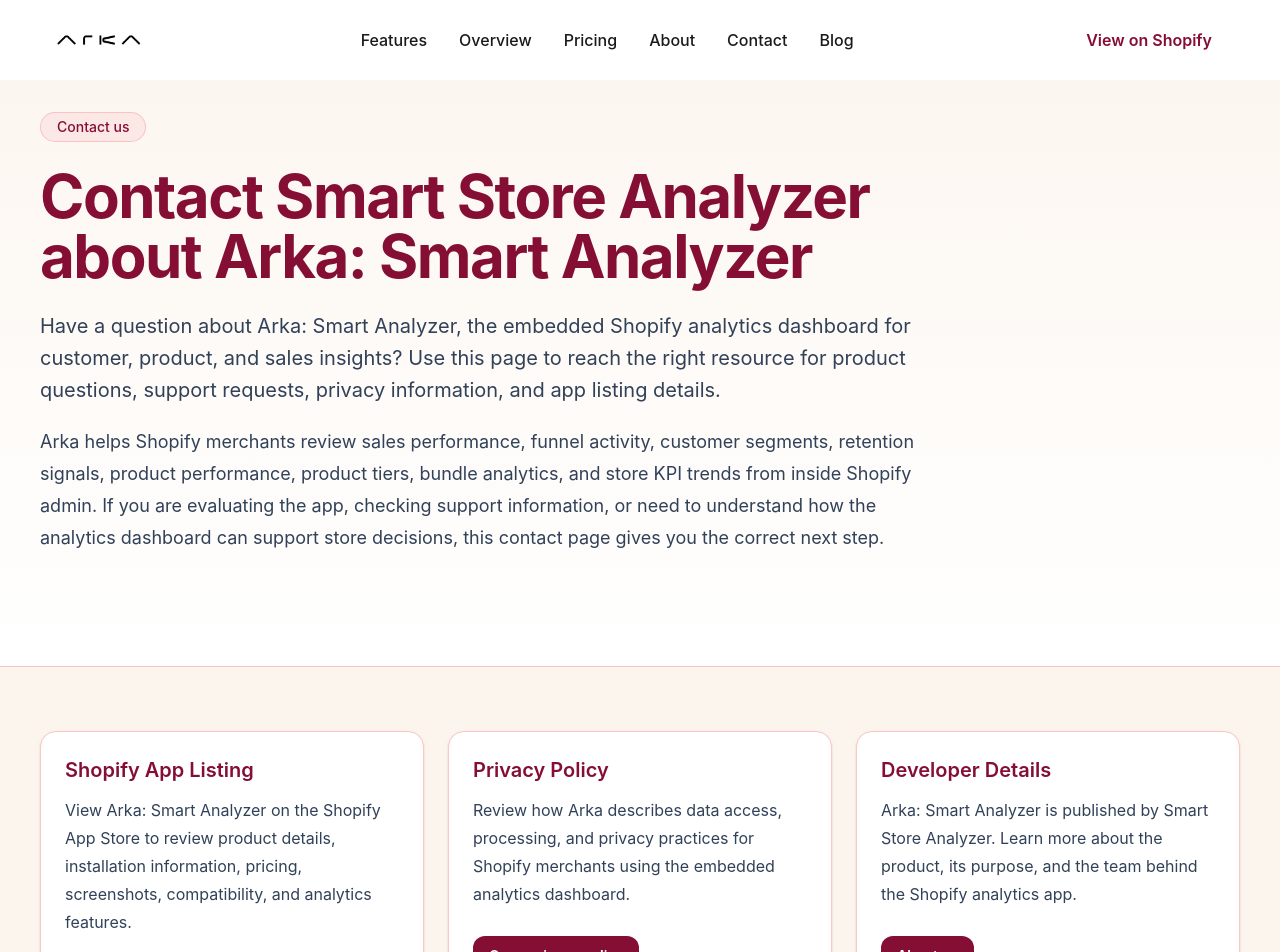
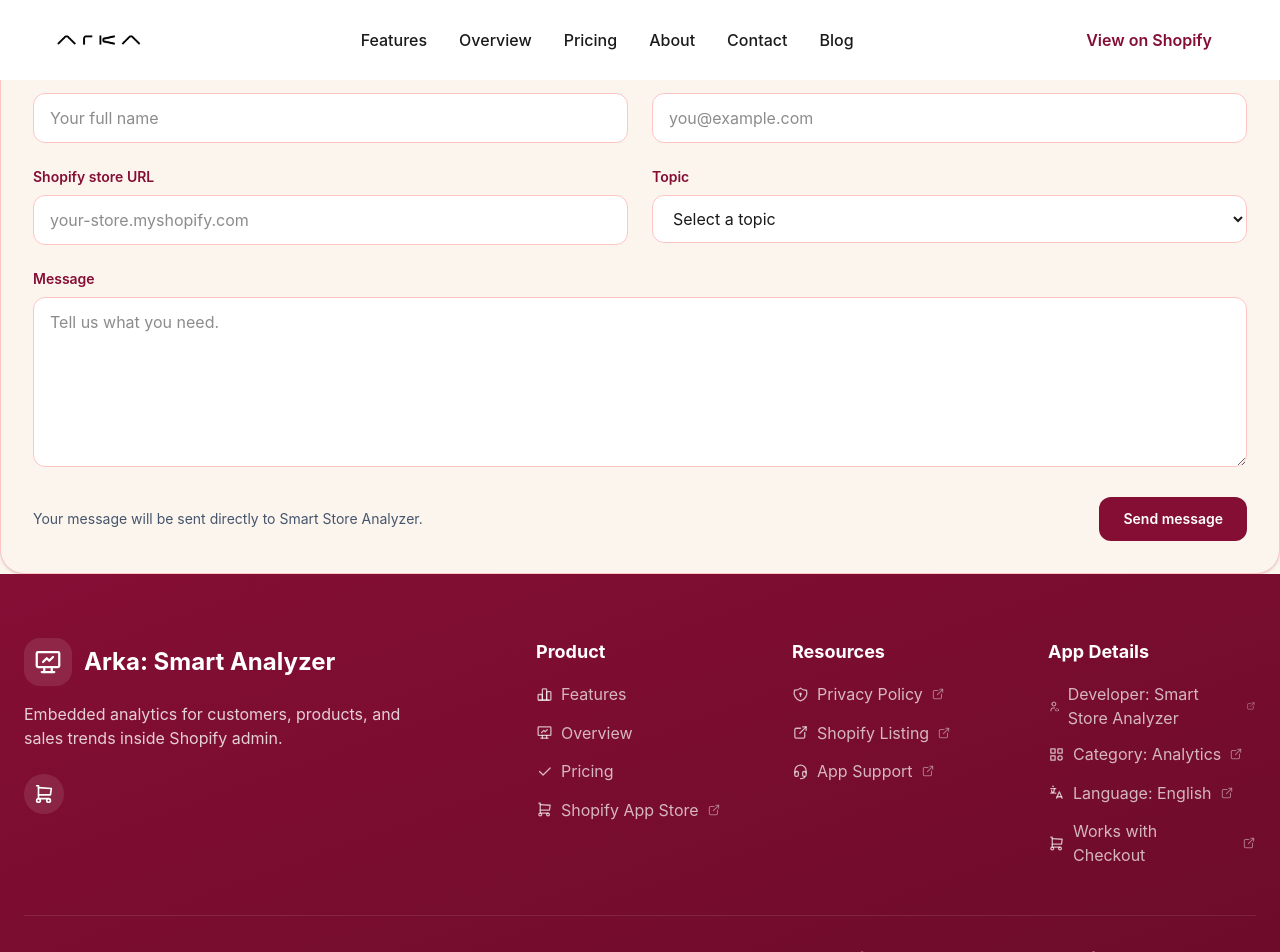
Before and after one commit to zaris-ai/web_landing_page, a Next.js app: page /contact in a window 1280 px wide. Shown: the top 952 px of the page. Built offline with nearby package versions, Linux system fonts and the light colour scheme.

Commit message:
add contact form

```diff
--- a/app/contact/page.tsx
+++ b/app/contact/page.tsx
@@ -1,217 +1,168 @@
-import type { Metadata } from 'next';
-import Link from 'next/link';
+'use client';
 
-import Reveal from '@/components/Reveal';
-import ContactForm from '@/components/ContactForm';
+import React, { useState } from 'react';
 
-export const metadata: Metadata = {
-  title: 'Contact Us | Arka: Smart Analyzer',
-  description:
-    'Contact Smart Store Analyzer for Arka: Smart Analyzer support, Shopify analytics questions, privacy resources, and app listing information.',
-  alternates: {
-    canonical: '/contact',
-  },
-};
+const CONTACT_WEBHOOK_URL =
+  'https://zarisdevelopers.app.n8n.cloud/webhook/contact-form';
 
-const contactCards = [
-  {
-    title: 'Shopify App Listing',
-    body: 'View Arka: Smart Analyzer on the Shopify App Store to review product details, installation information, pricing, screenshots, compatibility, and analytics features.',
-    ctaLabel: 'Open listing',
-    ctaHref: 'https://apps.shopify.com/arka-smart-analyzer',
-  },
-  {
-    title: 'Privacy Policy',
-    body: 'Review how Arka describes data access, processing, and privacy practices for Shopify merchants using the embedded analytics dashboard.',
-    ctaLabel: 'Open privacy policy',
-    ctaHref: 'https://api.arkaanalyzer.com/privacy-policy',
-  },
-  {
-    title: 'Developer Details',
-    body: 'Arka: Smart Analyzer is published by Smart Store Analyzer. Learn more about the product, its purpose, and the team behind the Shopify analytics app.',
-    ctaLabel: 'About us',
-    ctaHref: '/about',
-  },
-];
+export default function ContactForm() {
+  const [isSubmitting, setIsSubmitting] = useState(false);
+  const [status, setStatus] = useState<'idle' | 'success' | 'error'>('idle');
 
-const inquiryTypes = [
-  {
-    title: 'Product questions',
-    body: 'Ask about customer segmentation, retention insights, product performance, sales trends, funnel views, store KPIs, or how Arka fits into your Shopify workflow.',
-  },
-  {
-    title: 'Support requests',
-    body: 'Contact us if you need help understanding the app listing, reviewing setup information, checking available resources, or finding the correct support channel.',
-  },
-  {
-    title: 'Business inquiries',
-    body: 'Reach out for partnership, marketplace, or product-related questions connected to Smart Store Analyzer and Arka: Smart Analyzer.',
-  },
-];
+  const handleSubmit = async (e: React.FormEvent<HTMLFormElement>) => {
+    e.preventDefault();
 
-export default function ContactPage() {
+    const form = e.currentTarget;
+    const formData = new FormData(form);
+
+    const payload = {
+      fullName: formData.get('fullName'),
+      email: formData.get('email'),
+      storeUrl: formData.get('storeUrl'),
+      topic: formData.get('topic'),
+      message: formData.get('message'),
+      source: 'Arka Contact Page',
+    };
+
+    try {
+      setIsSubmitting(true);
+      setStatus('idle');
+
+      const response = await fetch(CONTACT_WEBHOOK_URL, {
+        method: 'POST',
+        headers: {
+          'Content-Type': 'application/json',
+        },
+        body: JSON.stringify(payload),
+      });
+
+      if (!response.ok) {
+        throw new Error('Failed to send message');
+      }
+
+      setStatus('success');
+      form.reset();
+    } catch (error) {
+      console.error(error);
+      setStatus('error');
+    } finally {
+      setIsSubmitting(false);
+    }
+  };
+
   return (
-    <main className="min-h-screen bg-[#FCF5EE] text-slate-900">
-      <section className="border-b border-[#FFC4C4] bg-gradient-to-b from-[#FCF5EE] to-white">
-        <div className="mx-auto max-w-7xl px-6 py-20 md:px-10 md:py-28">
-          <div className="max-w-4xl">
-            <Reveal>
-              <span className="inline-flex rounded-full border border-[#EE6983]/30 bg-[#EE6983]/10 px-4 py-1 text-sm font-medium text-[#850E35]">
-                Contact us
-              </span>
-            </Reveal>
+    <form
+      className="mt-8 rounded-3xl border border-[#FFC4C4] bg-[#FCF5EE] p-8 shadow-sm"
+      onSubmit={handleSubmit}
+    >
+      <div className="grid gap-6 md:grid-cols-2">
+        <div>
+          <label htmlFor="fullName" className="mb-2 block text-sm font-semibold text-[#850E35]">
+            Full name
+          </label>
+          <input
+            id="fullName"
+            name="fullName"
+            type="text"
+            required
+            placeholder="Your full name"
+            className="w-full rounded-xl border border-[#FFC4C4] bg-white px-4 py-3 outline-none transition focus:border-[#850E35]"
+          />
+        </div>
 
-            <Reveal delay={0.08}>
-              <h1 className="mt-6 text-4xl font-bold tracking-tight text-[#850E35] md:text-6xl">
-                Contact Smart Store Analyzer about Arka: Smart Analyzer
-              </h1>
-            </Reveal>
+        <div>
+          <label htmlFor="email" className="mb-2 block text-sm font-semibold text-[#850E35]">
+            Email address
+          </label>
+          <input
+            id="email"
+            name="email"
+            type="email"
+            required
+            placeholder="you@example.com"
+            className="w-full rounded-xl border border-[#FFC4C4] bg-white px-4 py-3 outline-none transition focus:border-[#850E35]"
+          />
+        </div>
 
-            <Reveal delay={0.16}>
-              <p className="mt-6 text-lg leading-8 text-slate-700 md:text-xl">
-                Have a question about Arka: Smart Analyzer, the embedded Shopify
-                analytics dashboard for customer, product, and sales insights?
-                Use this page to reach the right resource for product questions,
-                support requests, privacy information, and app listing details.
-              </p>
-            </Reveal>
+        <div>
+          <label htmlFor="storeUrl" className="mb-2 block text-sm font-semibold text-[#850E35]">
+            Shopify store URL
+          </label>
+          <input
+            id="storeUrl"
+            name="storeUrl"
+            type="text"
+            placeholder="your-store.myshopify.com"
+            className="w-full rounded-xl border border-[#FFC4C4] bg-white px-4 py-3 outline-none transition focus:border-[#850E35]"
+          />
+        </div>
 
-            <Reveal delay={0.24}>
-              <p className="mt-5 text-base leading-8 text-slate-700 md:text-lg">
-                Arka helps Shopify merchants review sales performance, funnel
-                activity, customer segments, retention signals, product
-                performance, product tiers, bundle analytics, and store KPI
-                trends from inside Shopify admin. If you are evaluating the app,
-                checking support information, or need to understand how the
-                analytics dashboard can support store decisions, this contact
-                page gives you the correct next step.
-              </p>
-            </Reveal>
-          </div>
+        <div>
+          <label htmlFor="topic" className="mb-2 block text-sm font-semibold text-[#850E35]">
+            Topic
+          </label>
+          <select
+            id="topic"
+            name="topic"
+            required
+            className="w-full rounded-xl border border-[#FFC4C4] bg-white px-4 py-3 outline-none transition focus:border-[#850E35]"
+            defaultValue=""
+          >
+            <option value="" disabled>
+              Select a topic
+            </option>
+            <option value="support">Support</option>
+            <option value="sales">Sales inquiry</option>
+            <option value="partnership">Partnership</option>
+            <option value="feedback">Product feedback</option>
+            <option value="other">Other</option>
+          </select>
         </div>
-      </section>
+      </div>
 
-      <section className="mx-auto max-w-7xl px-6 py-16 md:px-10">
-        <div className="grid gap-6 md:grid-cols-3">
-          {contactCards.map((item, index) => (
-            <Reveal key={item.title} delay={index * 0.08}>
-              <div className="h-full rounded-2xl border border-[#FFC4C4] bg-white p-6 shadow-sm transition-all duration-300 hover:-translate-y-1 hover:shadow-md">
-                <h2 className="text-xl font-semibold text-[#850E35]">
-                  {item.title}
-                </h2>
+      <div className="mt-6">
+        <label htmlFor="message" className="mb-2 block text-sm font-semibold text-[#850E35]">
+          Message
+        </label>
+        <textarea
+          id="message"
+          name="message"
+          rows={6}
+          required
+          placeholder="Tell us what you need."
+          className="w-full rounded-xl border border-[#FFC4C4] bg-white px-4 py-3 outline-none transition focus:border-[#850E35]"
+        />
+      </div>
 
-                <p className="mt-3 min-h-[120px] leading-7 text-slate-700">
-                  {item.body}
-                </p>
+      <div className="mt-6 flex flex-col gap-4 sm:flex-row sm:items-center sm:justify-between">
+        <div className="text-sm leading-6">
+          {status === 'success' && (
+            <p className="font-medium text-green-700">
+              Message sent successfully.
+            </p>
+          )}
 
-                <Link
-                  href={item.ctaHref}
-                  target={item.ctaHref.startsWith('http') ? '_blank' : undefined}
-                  rel={
-                    item.ctaHref.startsWith('http')
-                      ? 'noopener noreferrer'
-                      : undefined
-                  }
-                  className="mt-5 inline-flex items-center rounded-xl bg-[#850E35] px-4 py-2.5 text-sm font-semibold text-white transition-all duration-300 hover:-translate-y-0.5 hover:opacity-90"
-                >
-                  {item.ctaLabel}
-                </Link>
-              </div>
-            </Reveal>
-          ))}
+          {status === 'error' && (
+            <p className="font-medium text-red-700">
+              Message failed. Please try again.
+            </p>
+          )}
+
+          {status === 'idle' && (
+            <p className="text-slate-600">
+              Your message will be sent directly to Smart Store Analyzer.
+            </p>
+          )}
         </div>
-      </section>
 
-      <section className="border-y border-[#FFC4C4] bg-white">
-        <div className="mx-auto grid max-w-7xl gap-10 px-6 py-16 md:grid-cols-[0.9fr_1.1fr] md:px-10">
-          <Reveal>
-            <div>
-              <span className="inline-flex rounded-full border border-[#EE6983]/30 bg-[#EE6983]/10 px-4 py-1 text-sm font-medium text-[#850E35]">
-                Inquiry types
-              </span>
-
-              <h2 className="mt-5 text-3xl font-bold tracking-tight text-[#850E35] md:text-4xl">
-                What you can contact us about
-              </h2>
-
-              <p className="mt-4 leading-8 text-slate-700">
-                To keep support clear and useful, please include your Shopify
-                store context, the page or feature you are asking about, and any
-                relevant details from the Shopify App Store listing. This helps
-                us route your message correctly.
-              </p>
-
-              <div className="mt-8 space-y-5">
-                {inquiryTypes.map((item) => (
-                  <div
-                    key={item.title}
-                    className="rounded-2xl border border-[#FFC4C4] bg-[#FCF5EE] p-5"
-                  >
-                    <h3 className="text-lg font-semibold text-[#850E35]">
-                      {item.title}
-                    </h3>
-                    <p className="mt-2 leading-7 text-slate-700">{item.body}</p>
-                  </div>
-                ))}
-              </div>
-            </div>
-          </Reveal>
-
-          <Reveal delay={0.12}>
-            <div>
-              <h2 className="text-3xl font-bold tracking-tight text-[#850E35] md:text-4xl">
-                Send a message
-              </h2>
-
-              <p className="mt-4 leading-8 text-slate-700">
-                Use the form below for questions about Arka: Smart Analyzer,
-                Shopify analytics, customer segmentation, product performance
-                reports, sales trend analysis, app support, or privacy-related
-                resources.
-              </p>
-
-              <ContactForm />
-            </div>
-          </Reveal>
-        </div>
-      </section>
-
-      <section className="mx-auto max-w-7xl px-6 py-16 md:px-10">
-        <Reveal>
-          <div className="rounded-3xl bg-[#850E35] px-8 py-10 text-white shadow-sm transition-all duration-300 hover:-translate-y-1 hover:shadow-lg md:px-12">
-            <div className="max-w-3xl">
-              <h2 className="text-3xl font-bold tracking-tight md:text-4xl">
-                Prefer to review the product first?
-              </h2>
-
-              <p className="mt-4 text-base leading-7 text-white/85 md:text-lg">
-                Start with the Shopify App Store listing to review Arka: Smart
-                Analyzer’s product summary, screenshots, pricing, supported
-                analytics features, support resources, privacy policy, and
-                developer information before sending a message.
-              </p>
-
-              <div className="mt-8 flex flex-col gap-4 sm:flex-row">
-                <Link
-                  href="https://apps.shopify.com/arka-smart-analyzer"
-                  target="_blank"
-                  rel="noopener noreferrer"
-                  className="inline-flex items-center justify-center rounded-xl bg-white px-6 py-3 text-sm font-semibold text-[#850E35] transition-all duration-300 hover:-translate-y-0.5 hover:opacity-90"
-                >
-                  Open app listing
-                </Link>
-
-                <Link
-                  href="/about"
-                  className="inline-flex items-center justify-center rounded-xl border border-white/40 px-6 py-3 text-sm font-semibold text-white transition-all duration-300 hover:-translate-y-0.5 hover:bg-white hover:text-[#850E35]"
-                >
-                  Read about us
-                </Link>
-              </div>
-            </div>
-          </div>
-        </Reveal>
-      </section>
-    </main>
+        <button
+          type="submit"
+          disabled={isSubmitting}
+          className="inline-flex items-center justify-center rounded-xl bg-[#850E35] px-6 py-3 text-sm font-semibold text-white transition hover:opacity-90 disabled:cursor-not-allowed disabled:opacity-60"
+        >
+          {isSubmitting ? 'Sending...' : 'Send message'}
+        </button>
+      </div>
+    </form>
   );
 }
```
